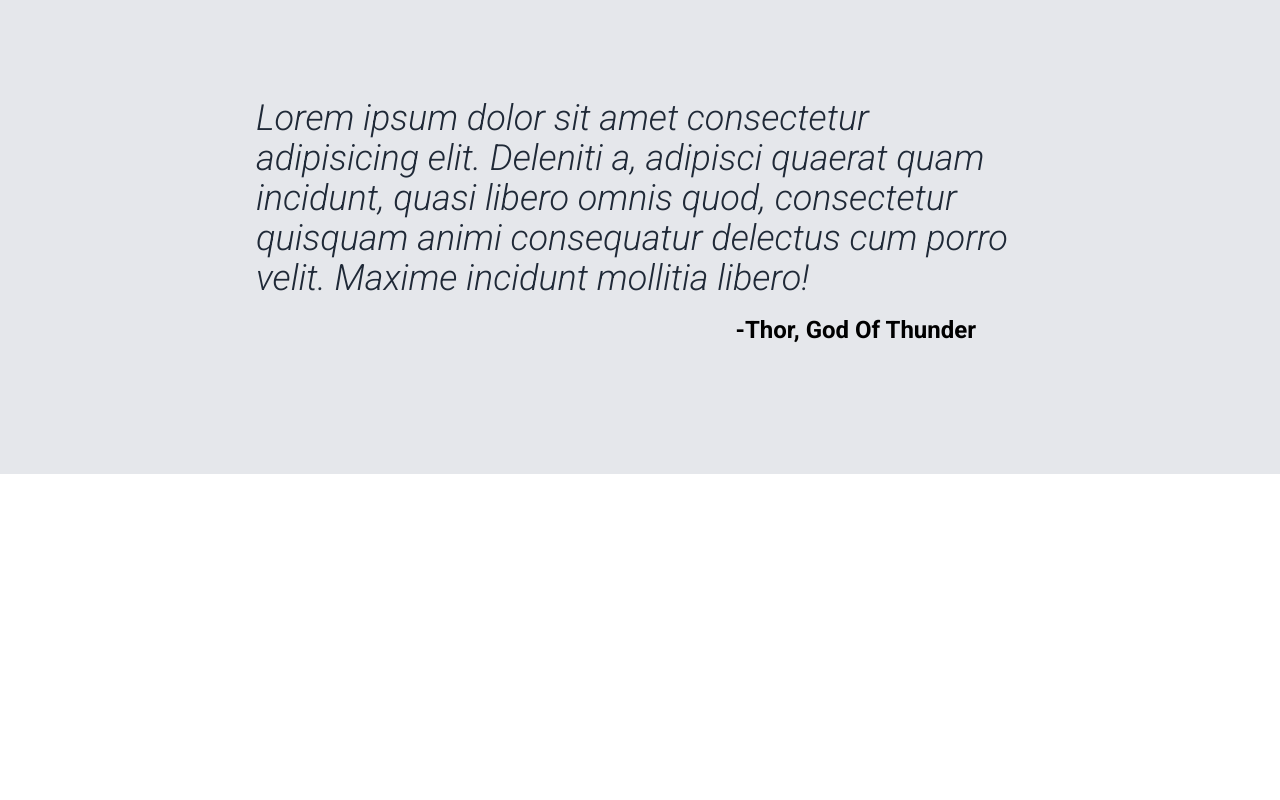
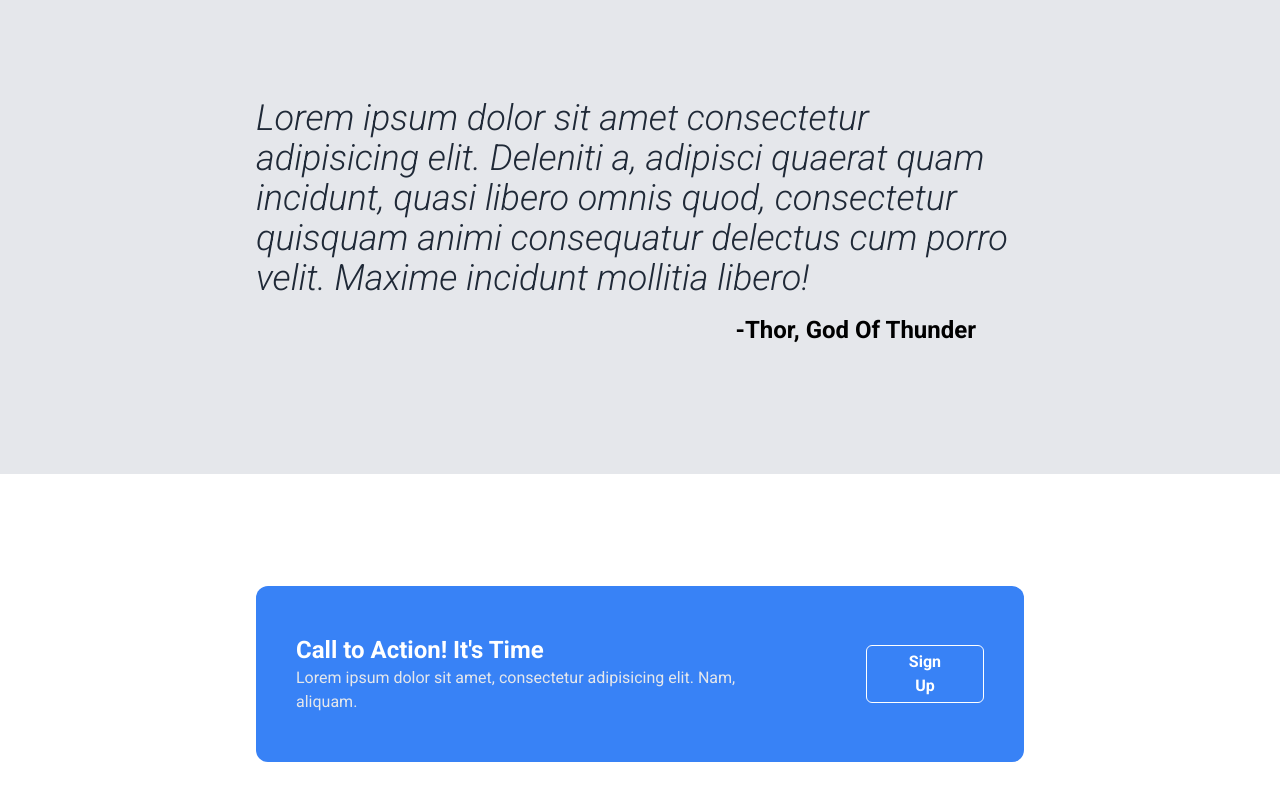
Before and after one commit to Tanzim9999/LandingPageOdin, a plain HTML site: page index.html in a window 1280 px wide. Shown: the part 1058-1858 px from the top of the page. Before the commit the page ends 1532 px from the top, so only its background shows below. Drawn offline with nearby package versions, Linux system fonts and the light colour scheme.

Commit message:
add sign up section

```diff
--- a/index.html
+++ b/index.html
@@ -54,5 +54,11 @@
     <h5 class="text-4xl italic text-[#1F2937] font-light">Lorem ipsum dolor sit amet consectetur adipisicing elit. Deleniti a, adipisci quaerat quam incidunt, quasi libero omnis quod, consectetur quisquam animi consequatur delectus cum porro velit. Maxime incidunt mollitia libero!</h5>
     <p class="text-right font-bold text-2xl mt-4 pr-12">-Thor, God Of Thunder</p>
   </section>
+  <!-- section sign up -->
+   <section class="bg-[#3882F6] mx-64 my-28 px-10 py-12 flex justify-center gap-20 items-center rounded-xl">
+    <div class="flex flex-col"><h5 class="text-white text-2xl font-bold">Call to Action! It's Time</h5>
+    <p class="text-[#E5E7EB]">Lorem ipsum dolor sit amet, consectetur adipisicing elit. Nam, aliquam.</p></div>
+    <div><button class="bg-[#3882F6] px-8 py-1 font-bold rounded-md text-white border border-white">Sign Up</button></div>
+</section>
   </body>
 </html>
```
